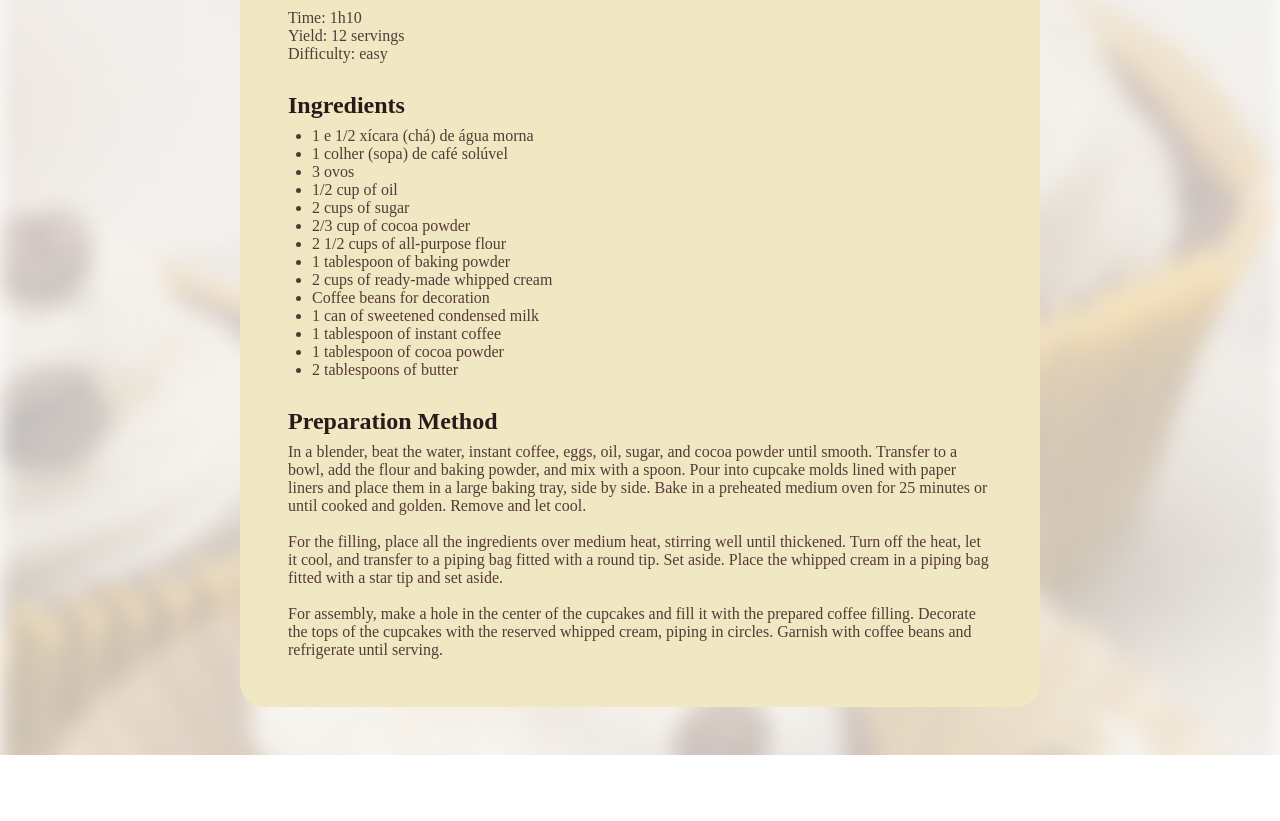
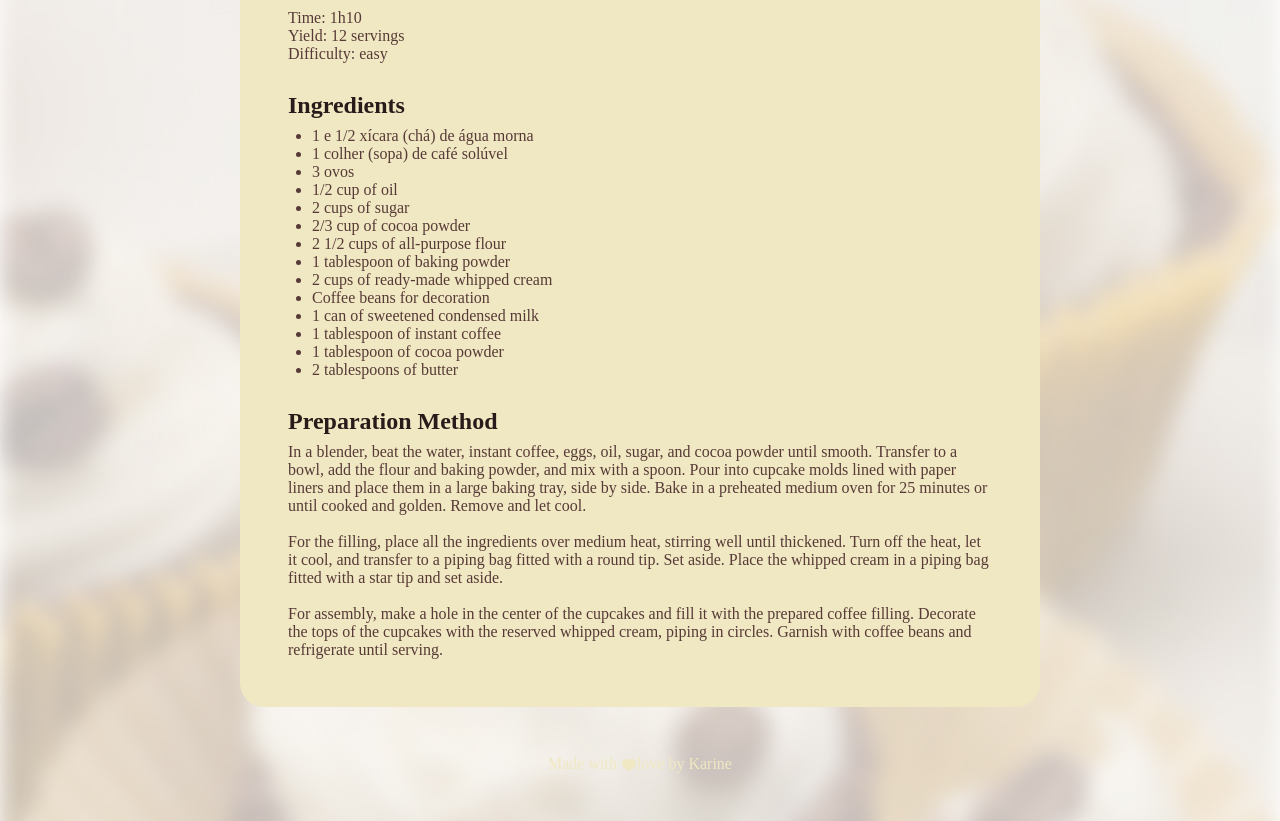
Before and after one commit to karinecord/PracticalJavaScriptChallenges, a plain HTML site: page recipeProject/index.html in a window 1280 px wide. Shown: the part 217-1038 px from the top of the page. Before the commit the page ends 972 px from the top, so only its background shows below. Drawn offline with Linux system fonts and the light colour scheme; a web font is replaced by a local one.

Commit message:
Adding the footer

```diff
--- a/recipeProject/index.html
+++ b/recipeProject/index.html
@@ -62,8 +62,8 @@
           refrigerate until serving.</p>
       </section>
     </main>
+
   </div>
-
+   <footer>Made with <img src="assets/ph_heart-fill.svg" alt="heart">love by Karine</footer>
 </body>
-
 </html>
--- a/recipeProject/style.css
+++ b/recipeProject/style.css
@@ -5,7 +5,6 @@
 
 :root {
   font-family: "Alice", serif;
-
   color: #573A37;
 }
 
@@ -21,13 +20,15 @@ body {
   background-color: #F0E8C2;
   border-radius: 24px;
   margin: 48px auto;
+
 }
 
-main{
+main {
   padding: 24px;
+
 }
 
-section + section{
+section+section {
   margin-top: 24px;
 }
 
@@ -35,9 +36,10 @@ img {
   border-radius: 16px;
 }
 
-#about p + p{
+#about p+p {
   margin-top: 12px;
 }
+
 h1 {
   line-height: 140%;
   font-size: 40px;
@@ -55,6 +57,17 @@ h2 {
   line-height: 150%;
 }
 
-ul{
+ul {
   padding-left: 24px;
 }
+
+footer {
+  color: #F0E8C2;
+  text-align: center;
+  padding-bottom: 48px;
+  margin-top: 28px;
+}
+
+footer img {
+  vertical-align: middle;
+}
```
Also changed, not shown: recipeProject/assets/ph_heart-fill.svg (added).
